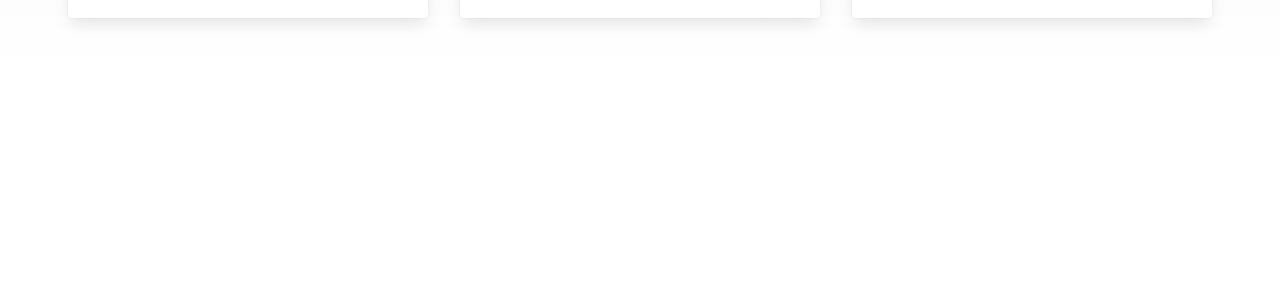
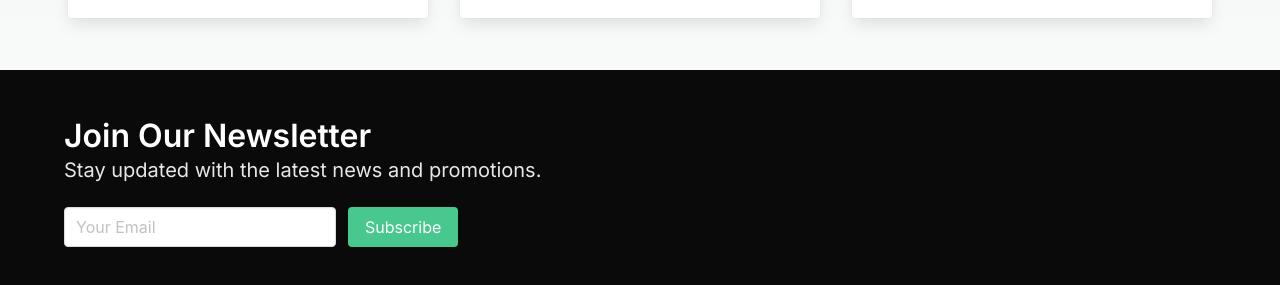
Before and after one commit to net-partner-011-ab/code-crafter, a Next.js app: page / in a window 1280 px wide. Shown: the part 1242-1527 px from the top of the page. Before the commit the page ends 1312 px from the top, so only its background shows below. Built offline with nearby package versions, Linux system fonts and the light colour scheme.

Commit message:
Create CTA section
Create CTA component based on Bulma CSS classes.

```diff
--- a/app/page.js
+++ b/app/page.js
@@ -2,6 +2,7 @@
 import Navbar from '../components/Navbar'
 import Hero from '../components/Hero'
 import Cards from '../components/Cards'
+import CTA from '../components/CTA'
 
 export default function Home() {
   return (
@@ -9,6 +10,7 @@ export default function Home() {
       <Navbar />
       <Hero />
       <Cards />
+      <CTA />
     </>
   )
 }
--- /dev/null
+++ b/components/CTA.js
@@ -0,0 +1,26 @@
+export default function CTA() {
+  return (
+    <section className="hero is-black">
+      <div className="hero-body">
+        <div className="container">
+          <h2 className="title">
+            Join Our Newsletter
+          </h2>
+          <h4 className="subtitle">
+            Stay updated with the latest news and promotions.
+          </h4>
+          <div className="field is-grouped">
+            <div className="control">
+              <input className="input" type="email" placeholder="Your Email" />
+            </div>
+            <div className="control">
+              <a className="button is-success">
+                Subscribe
+              </a>
+            </div>
+          </div>
+        </div>
+      </div>
+    </section>
+  )
+}
```
Also changed, not shown: src/app/page.js (+11 -2 lines).
